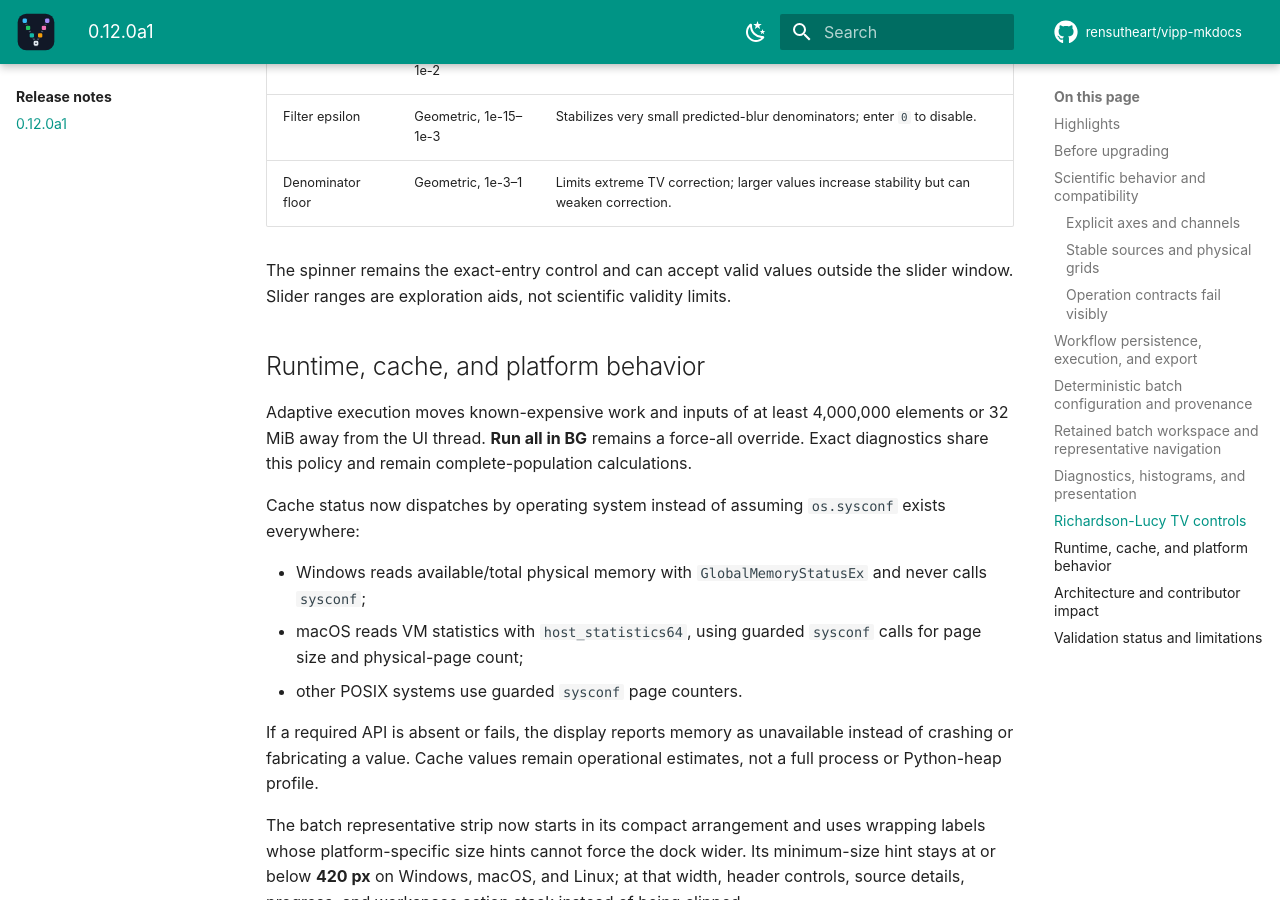
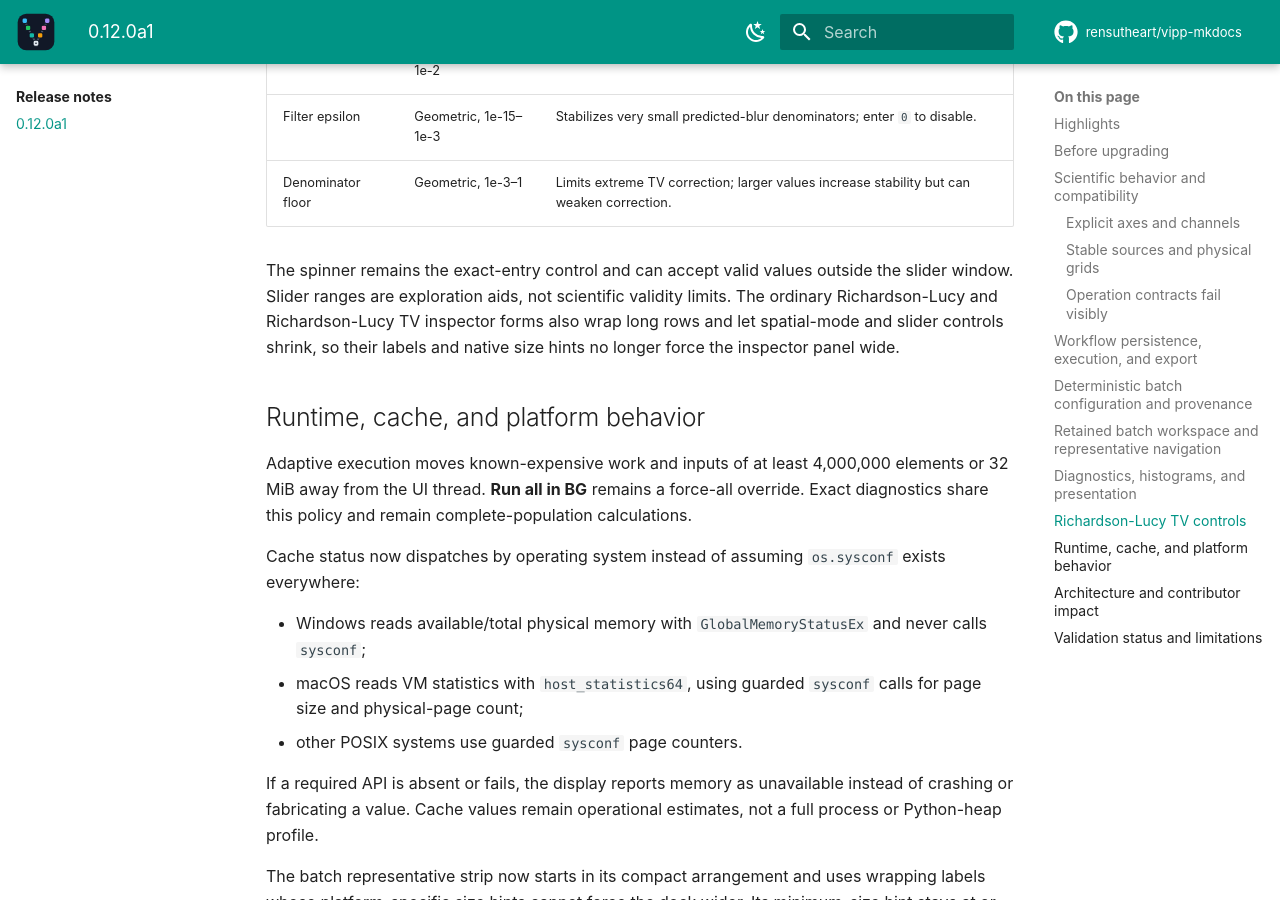
Before and after one commit to rensutheart/vipp-mkdocs, an MkDocs documentation site: the page built from docs/releases/0.12.0a1.md, in a window 1280 px wide and 900 px high, scrolled down 5884 px. Built offline with MkDocs 1.6.1 and Material for MkDocs 9.7.7, drawn with Linux system fonts in a browser that asks for light colours; plug-ins that fetch from the network failed and are left out; comment, search, counter and statistics services are not loaded; the version menu is left out.

Commit message:
Document responsive deconvolution controls

```diff
--- a/docs/releases/0.12.0a1.md
+++ b/docs/releases/0.12.0a1.md
@@ -246,7 +246,9 @@ the spinner's accepted values:
 
 The spinner remains the exact-entry control and can accept valid values outside
 the slider window. Slider ranges are exploration aids, not scientific validity
-limits.
+limits. The ordinary Richardson-Lucy and Richardson-Lucy TV inspector forms
+also wrap long rows and let spatial-mode and slider controls shrink, so their
+labels and native size hints no longer force the inspector panel wide.
 
 ## Runtime, cache, and platform behavior
 
```
